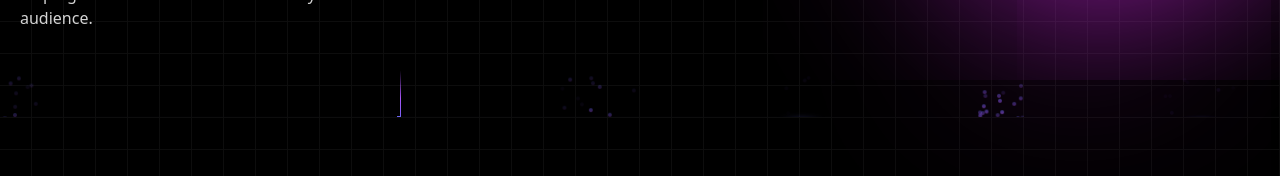
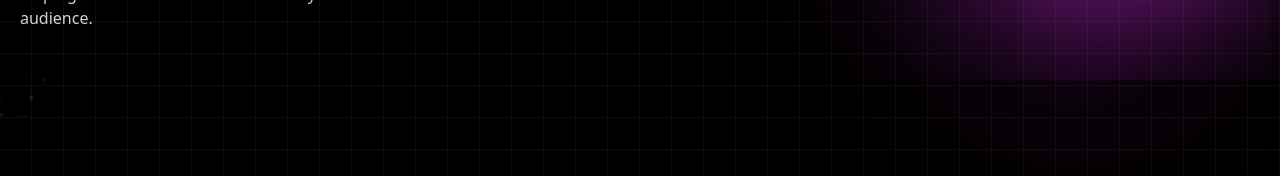
Before and after one commit to MrAbhi2k3/NextJs-Portfolio, a Next.js app: page / in a window 1280 px wide. Shown: the part 683-859 px from the top of the page. Built offline with nearby package versions, Linux system fonts and the light colour scheme.

Commit message:
good 4 me

```diff
--- a/components/ui/background-beams-with-collision.tsx
+++ b/components/ui/background-beams-with-collision.tsx
@@ -13,6 +13,34 @@ export const BackgroundBeamsWithCollision = ({
 }) => {
   const containerRef = useRef<HTMLDivElement>(null);
   const parentRef = useRef<HTMLDivElement>(null);
+  const [containerRect, setContainerRect] = useState<DOMRect | null>(null);
+  const [parentRect, setParentRect] = useState<DOMRect | null>(null);
+
+  useEffect(() => {
+    // Update rects when component mounts
+    if (containerRef.current) {
+      setContainerRect(containerRef.current.getBoundingClientRect());
+    }
+    if (parentRef.current) {
+      setParentRect(parentRef.current.getBoundingClientRect());
+    }
+
+    // Add listeners to update when the window resizes
+    const handleResize = () => {
+      if (containerRef.current) {
+        setContainerRect(containerRef.current.getBoundingClientRect());
+      }
+      if (parentRef.current) {
+        setParentRect(parentRef.current.getBoundingClientRect());
+      }
+    };
+
+    window.addEventListener("resize", handleResize);
+
+    return () => {
+      window.removeEventListener("resize", handleResize);
+    };
+  }, []); // Empty array means it runs once when the component mounts
 
   const beams = [
     {
@@ -22,63 +50,7 @@ export const BackgroundBeamsWithCollision = ({
       repeatDelay: 3,
       delay: 2,
     },
-    {
-      initialX: 600,
-      translateX: 600,
-      duration: 3,
-      repeatDelay: 3,
-      delay: 4,
-    },
-    {
-      initialX: 100,
-      translateX: 100,
-      duration: 7,
-      repeatDelay: 7,
-      className: "h-6",
-    },
-    {
-      initialX: 400,
-      translateX: 400,
-      duration: 5,
-      repeatDelay: 14,
-      delay: 4,
-    },
-    {
-      initialX: 800,
-      translateX: 800,
-      duration: 11,
-      repeatDelay: 2,
-      className: "h-20",
-    },
-    {
-      initialX: 1000,
-      translateX: 1000,
-      duration: 4,
-      repeatDelay: 2,
-      className: "h-12",
-    },
-    {
-      initialX: 1200,
-      translateX: 1200,
-      duration: 6,
-      repeatDelay: 4,
-      delay: 2,
-      className: "h-6",
-    },
-    {
-      initialX: 1400,
-      translateX: 1400,
-      duration: 8,
-      repeatDelay: 2,
-      className: "h-8",
-    },
-    {
-      initialX: 1600,
-      translateX: 1600,
-      duration: 10,
-      repeatDelay: 2,
-      className: "h-10",
-    },
+    // ...other beams
   ];
 
   return (
@@ -93,8 +65,8 @@ export const BackgroundBeamsWithCollision = ({
         <CollisionMechanism
           key={beam.initialX + "beam-idx"}
           beamOptions={beam}
-          containerRef={containerRef}
-          parentRef={parentRef}
+          containerRect={containerRect}
+          parentRect={parentRect}
         />
       ))}
 
@@ -114,8 +86,8 @@ export const BackgroundBeamsWithCollision = ({
 const CollisionMechanism = React.forwardRef<
   HTMLDivElement,
   {
-    containerRef: React.RefObject<HTMLDivElement>;
-    parentRef: React.RefObject<HTMLDivElement>;
+    containerRect: DOMRect | null;
+    parentRect: DOMRect | null;
     beamOptions?: {
       initialX?: number;
       translateX?: number;
@@ -128,7 +100,7 @@ const CollisionMechanism = React.forwardRef<
       repeatDelay?: number;
     };
   }
->(({ parentRef, containerRef, beamOptions = {} }) => {
+>(({ containerRect, parentRect, beamOptions = {} }) => {
   const beamRef = useRef<HTMLDivElement>(null);
   const [collision, setCollision] = useState<{
     detected: boolean;
@@ -144,17 +116,14 @@ const CollisionMechanism = React.forwardRef<
     const checkCollision = () => {
       if (
         beamRef.current &&
-        containerRef.current &&
-        parentRef.current &&
+        containerRect &&
+        parentRect &&
         !cycleCollisionDetected
       ) {
         const beamRect = beamRef.current.getBoundingClientRect();
-        const containerRect = containerRef.current.getBoundingClientRect();
-        const parentRect = parentRef.current.getBoundingClientRect();
 
         if (beamRect.bottom >= containerRect.top) {
-          const relativeX =
-            beamRect.left - parentRect.left + beamRect.width / 2;
+          const relativeX = beamRect.left - parentRect.left + beamRect.width / 2;
           const relativeY = beamRect.bottom - parentRect.top;
 
           setCollision({
@@ -174,8 +143,8 @@ const CollisionMechanism = React.forwardRef<
     return () => clearInterval(animationInterval);
   }, [
     cycleCollisionDetected,
-    containerRef.current, // Added dependency
-    parentRef.current, // Added dependency
+    containerRect, // Use containerRect and parentRect from state instead of refs
+    parentRect,
   ]);
 
   useEffect(() => {
--- a/components/ui/moving-border.tsx
+++ b/components/ui/moving-border.tsx
@@ -15,12 +15,12 @@ export function MovingButton({
 }: {
   borderRadius?: string;
   children: React.ReactNode;
-  as?: any;
+  as?: React.ElementType; // Specific type for components
   containerClassName?: string;
   borderClassName?: string;
   duration?: number;
   className?: string;
-  [key: string]: any;
+  [key: string]: unknown; // Use unknown to handle other props safely
 }) {
   return (
     <Component
@@ -57,7 +57,7 @@ export const MovingBorder = ({
   duration?: number;
   rx?: string;
   ry?: string;
-  [key: string]: any;
+  [key: string]: unknown;
 }) => {
   const pathRef = useRef<SVGRectElement | null>(null); // specify type here
   const progress = useMotionValue<number>(0);
@@ -83,7 +83,7 @@ export const MovingBorder = ({
         className="absolute h-full w-full"
         width="100%"
         height="100%"
-        {...otherProps}
+        {...(otherProps as React.SVGProps<SVGSVGElement>)} // Type for SVG props
       >
         <rect fill="none" width="100%" height="100%" rx={rx} ry={ry} ref={pathRef} />
       </svg>
--- a/components/ui/text-generate-effect.tsx
+++ b/components/ui/text-generate-effect.tsx
@@ -1,4 +1,5 @@
 "use client";
+
 import { useEffect } from "react";
 import { motion, stagger, useAnimate } from "framer-motion";
 import { cn } from "@/lib/utils";
@@ -15,7 +16,8 @@ export const TextGenerateEffect = ({
   duration?: number;
 }) => {
   const [scope, animate] = useAnimate();
-  let wordsArray = words.split(" ");
+  const wordsArray = words.split(" "); // Use const instead of let
+
   useEffect(() => {
     animate(
       "span",
@@ -28,7 +30,7 @@ export const TextGenerateEffect = ({
         delay: stagger(0.2),
       }
     );
-  }, [scope.current]);
+  }, [animate, filter, duration]); // Add missing dependencies
 
   const renderWords = () => {
     return (
@@ -51,9 +53,9 @@ export const TextGenerateEffect = ({
   };
 
   return (
-    <div className={cn("", className='text-xs')}>
+    <div className={cn("font-mono", className)}> {/* Use className here */}
       <div className="mt-4">
-        <div className=" dark:text-white text-black text-s mb-2 leading-snug tracking-wide">
+        <div className="dark:text-white text-black text-s mb-2 leading-snug tracking-wide">
           {renderWords()}
         </div>
       </div>
```
